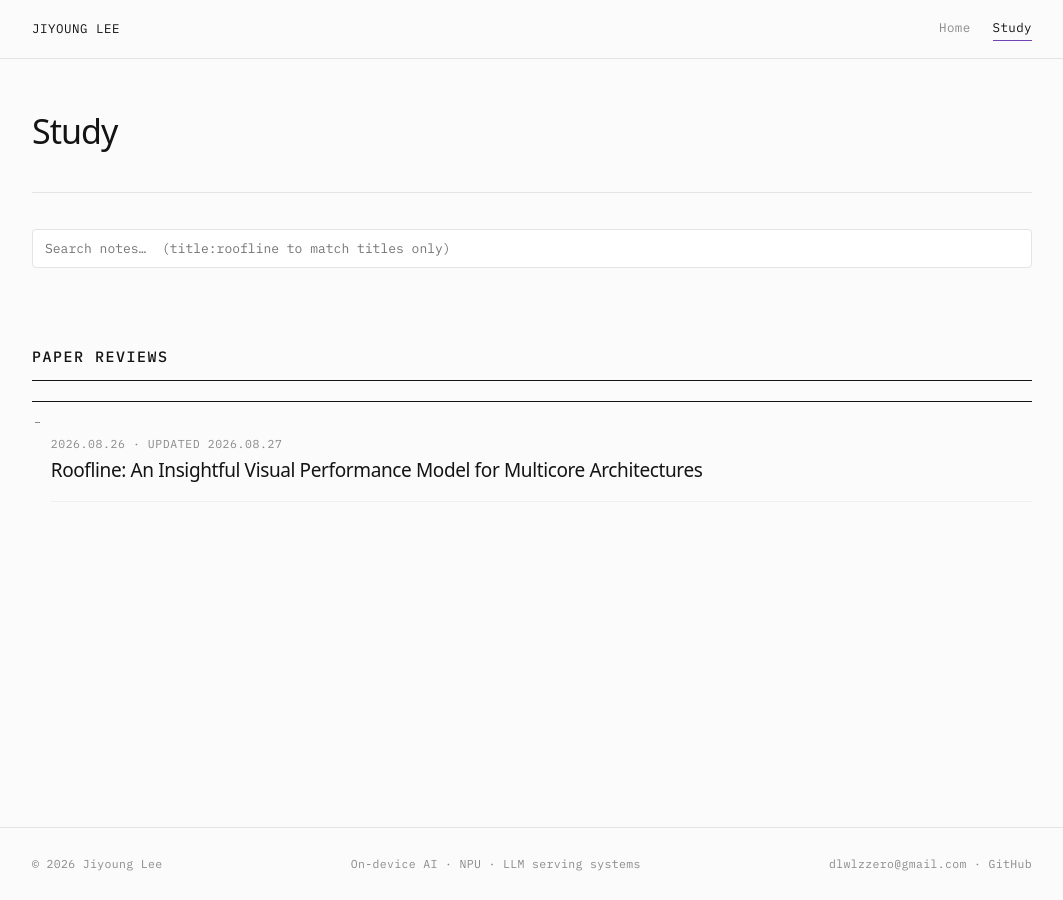
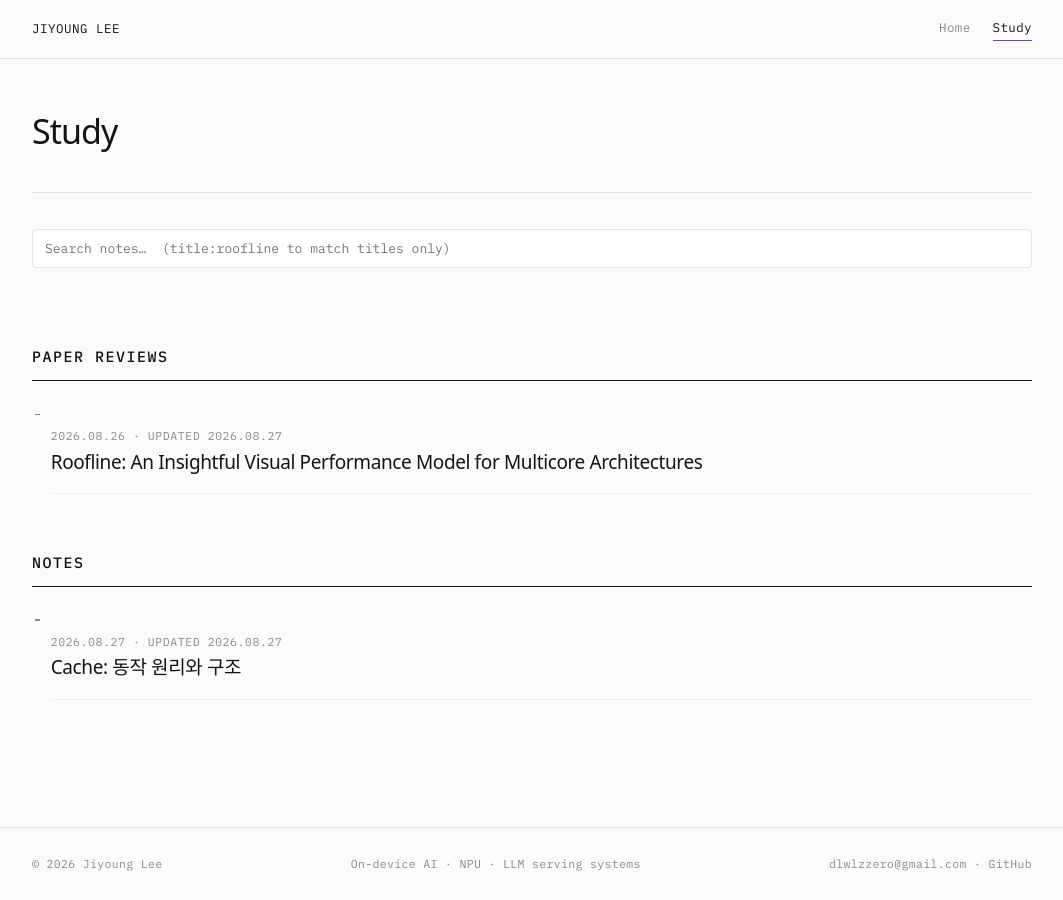
Before and after one commit to dlwlzzero/dlwlzzero.github.io, a Jekyll site: the page built from study.md, in a window 1280 px wide. Shown: the whole page, without its empty margins (108-1171 px from the left). Built offline with Jekyll 4.4.1, drawn with Linux system fonts in a browser that asks for light colours; some web fonts are replaced.

Commit message:
Add an empty cache note
Co-Authored-By: Claude Opus 5 <noreply@anthropic.com>

```diff
--- /dev/null
+++ b/_study/2026-08-27-cache-basics.md
@@ -0,0 +1,6 @@
+---
+title: "Cache: 동작 원리와 구조"
+type: note
+date: 2026-08-27
+last_modified_at: 2026-08-27
+---
--- a/assets/main.scss
+++ b/assets/main.scss
@@ -190,6 +190,7 @@ pre > code { background:none; border:0; padding:0; font-size:inherit; }
 .note-search:focus { outline:none; border-color:var(--accent); }
 .note-search-empty { font-family:var(--mono); font-size:12.5px; color:var(--fg-3); }
 .note-group + .note-group { margin-top:44px; }
+.note-group .post-list { border-top:none; }  /* the h2 already draws the rule */
 @media (max-width:860px) {
   .home-body { grid-template-columns:minmax(0,1fr); gap:0; }
   .cv-toc { display:none; }
--- a/study.md
+++ b/study.md
@@ -12,7 +12,7 @@ permalink: /study/
 {%- assign items = site.study | where: "type", g | sort: "date" | reverse -%}
 {%- if items.size > 0 %}
 <section class="note-group" id="group-{{ g }}">
-  <h2 class="post-list-heading">{{ labels[forloop.index0] }}</h2>
+  <h2>{{ labels[forloop.index0] }}</h2>
   <ul class="post-list">
   {%- for note in items %}
     <li data-title="{{ note.title | downcase | escape }}" data-body="{{ note.content | strip_html | downcase | escape }}">
```
